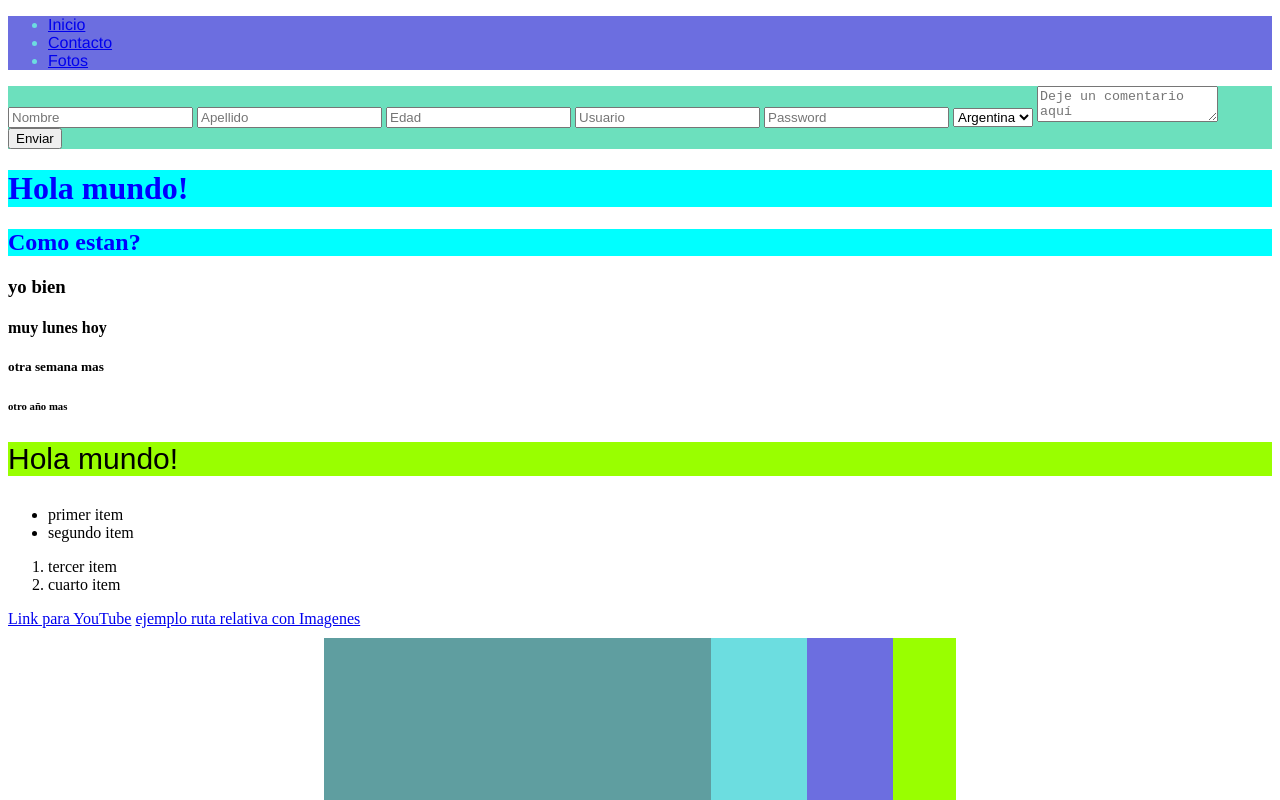
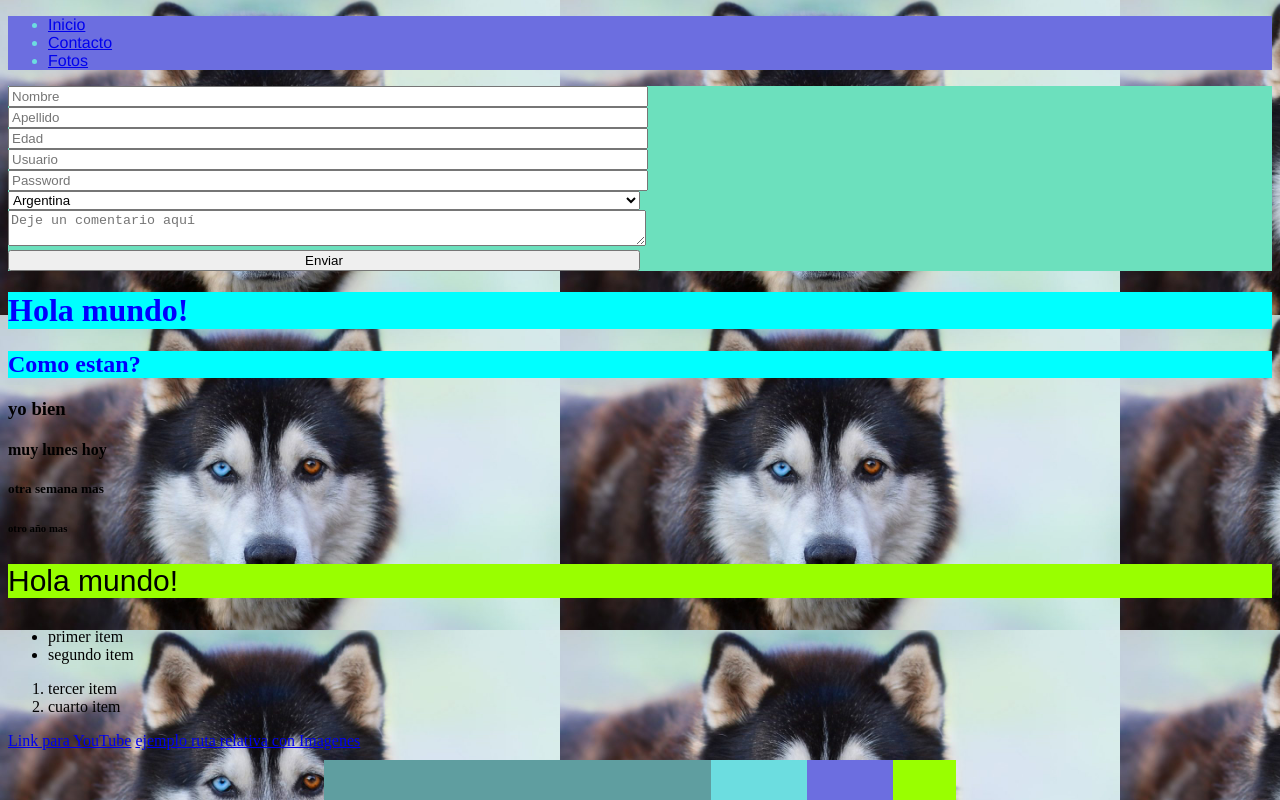
Before and after one commit to Belug04/Actividades-curso, a plain HTML site: page index.html in a window 1280 px wide. Shown: the top 800 px of the page. Drawn offline with Linux system fonts and the light colour scheme.

Commit message:
Add files via upload

```diff
--- a/Css/Style.css
+++ b/Css/Style.css
@@ -62,4 +62,15 @@ nav{
 
 }
 
+.ul{
+    padding: auto;
+}
+
+input, select,button,textarea{
+    width: 50%;
+}
+body{
+    background-image: url(../Imagenes/descubren-que-los-humanos-influimos-en-el-color-de-ojos-de-los-perros-1280x720.jpg);
+    background-size: 560px;
+}
 /*Pagina Contacto*/
```
